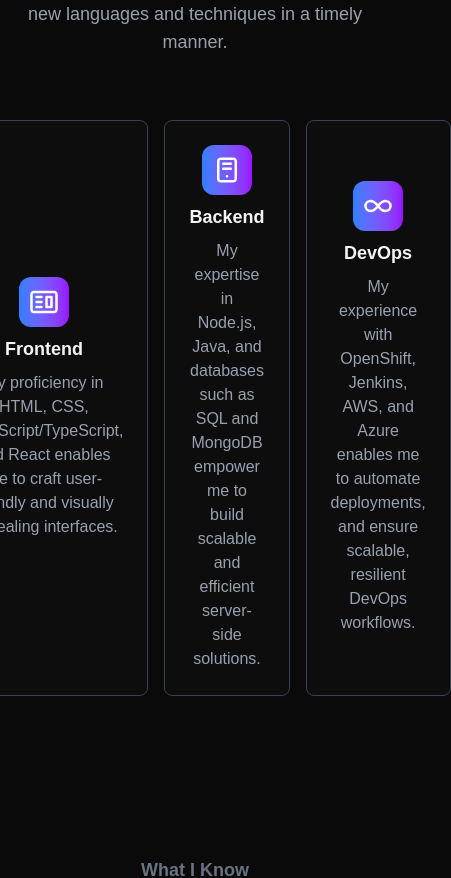
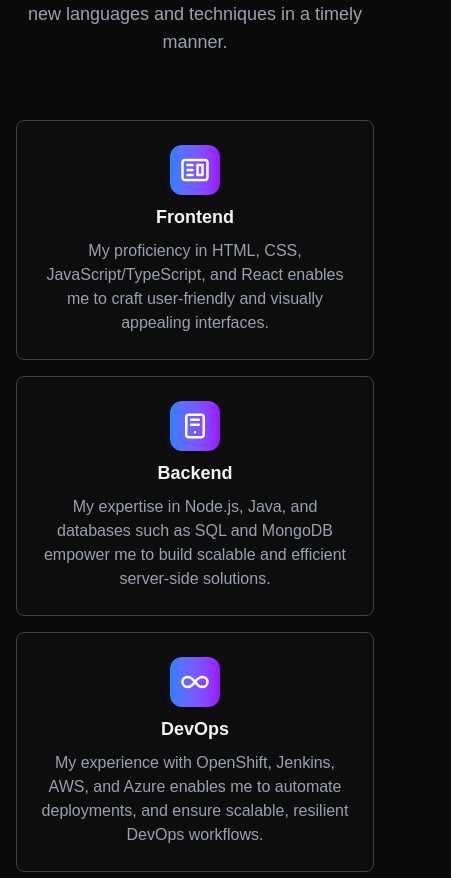
Before and after one commit to AntonBertrand/Portfolio-v2, a React (Vite) app: page / in a window 390 px wide. Shown: the part 1440-2318 px from the top of the page, 451 px wide, since content can reach past the window. Built offline with nearby package versions, Linux system fonts and the light colour scheme.

Commit message:
Responsive About Me Cards

```diff
--- a/src/components/sections/About.jsx
+++ b/src/components/sections/About.jsx
@@ -24,7 +24,7 @@
             techniques in a timely manner.
           </p>
         </div>
-        <div className="flex flex-row gap-4 mt-8">
+        <div className="flex flex-col md:flex-row gap-4 mt-8">
           <div className="border border-gray-700 rounded-lg p-6 flex flex-col items-center justify-center text-center gap-2 bg-white/1 hover:bg-white/2 transition-all duration-300 ">
             <div className="w-[50px] h-[50px] flex items-center justify-center rounded-xl bg-gradient-to-r from-blue-500 to-purple-600 hover:scale-110 transition-all duration-300">
               <CgWebsite className="text-3xl text-white" />
```
